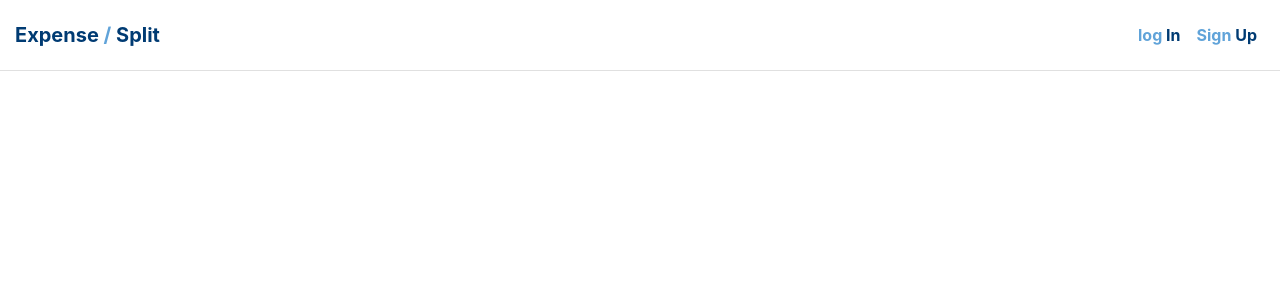
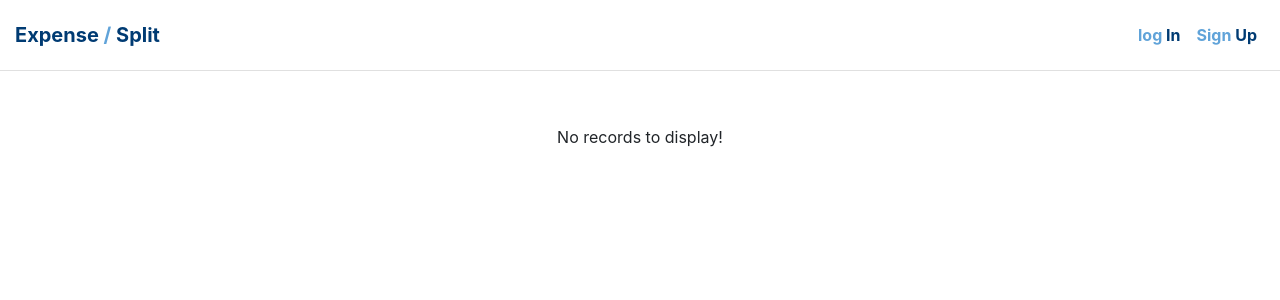
Before and after one commit to Madhubalajb/Expense-Split, a React (Create React App) app: page /user in a window 1280 px wide. Shown: the top 300 px of the page. Built offline with nearby package versions, Linux system fonts and the light colour scheme.

Commit message:
configure when no records

```diff
--- a/src/components/DisplayExpense.js
+++ b/src/components/DisplayExpense.js
@@ -129,6 +129,14 @@ const DisplayExpense = () => {
                 )
         })
 
+    if (expenses.length === 0) {
+        return (
+            <center>
+                <p>No records to display!</p>
+            </center>
+        )
+    }
+    else {
         return (
             <Container fluid>
                 <Notification msg={message} />
@@ -138,5 +146,6 @@ const DisplayExpense = () => {
             </Container>
         )
     }
+}
 
 export default DisplayExpense
```
Lines whose indentation alone changed are shown as unchanged.
